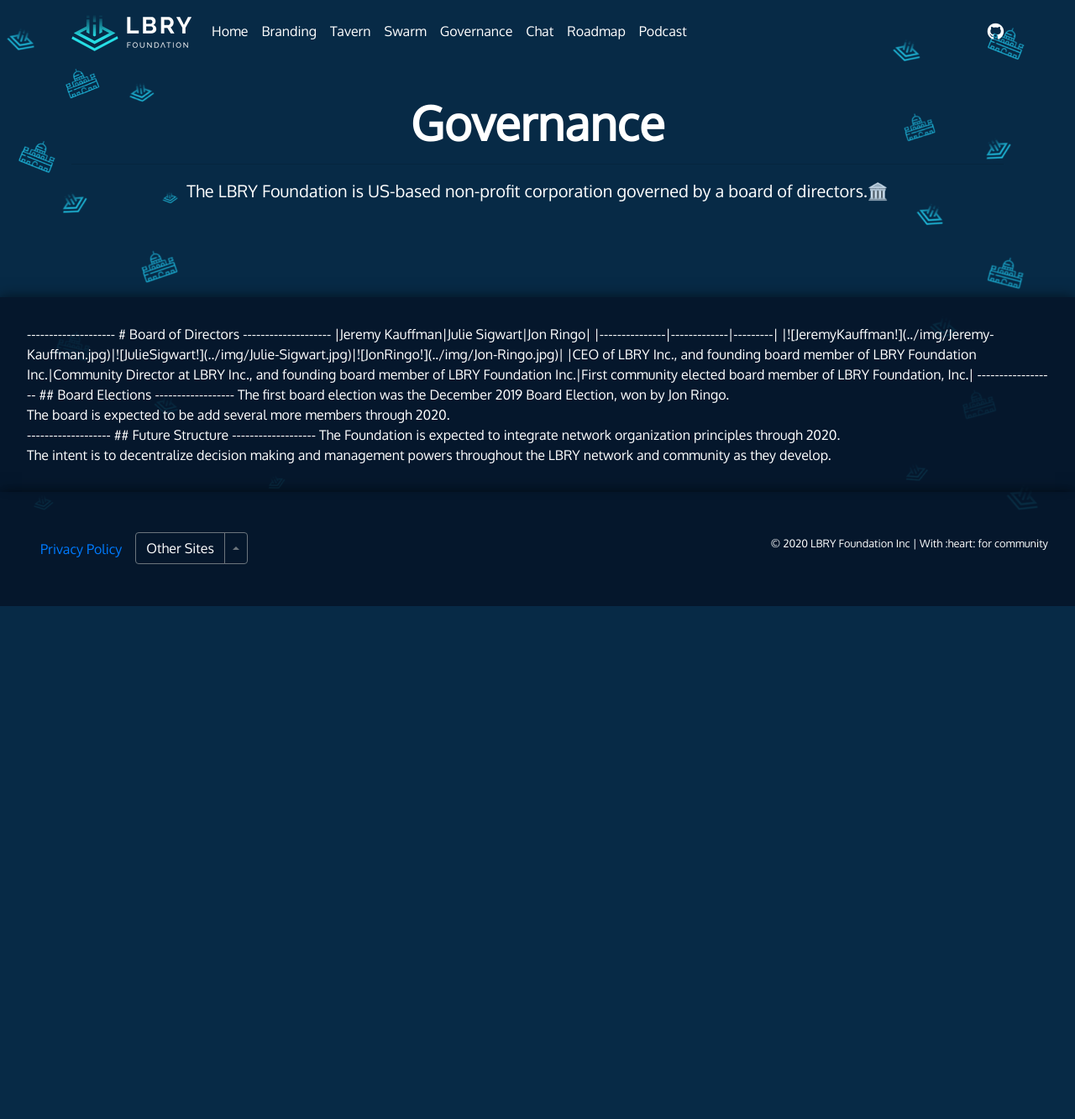
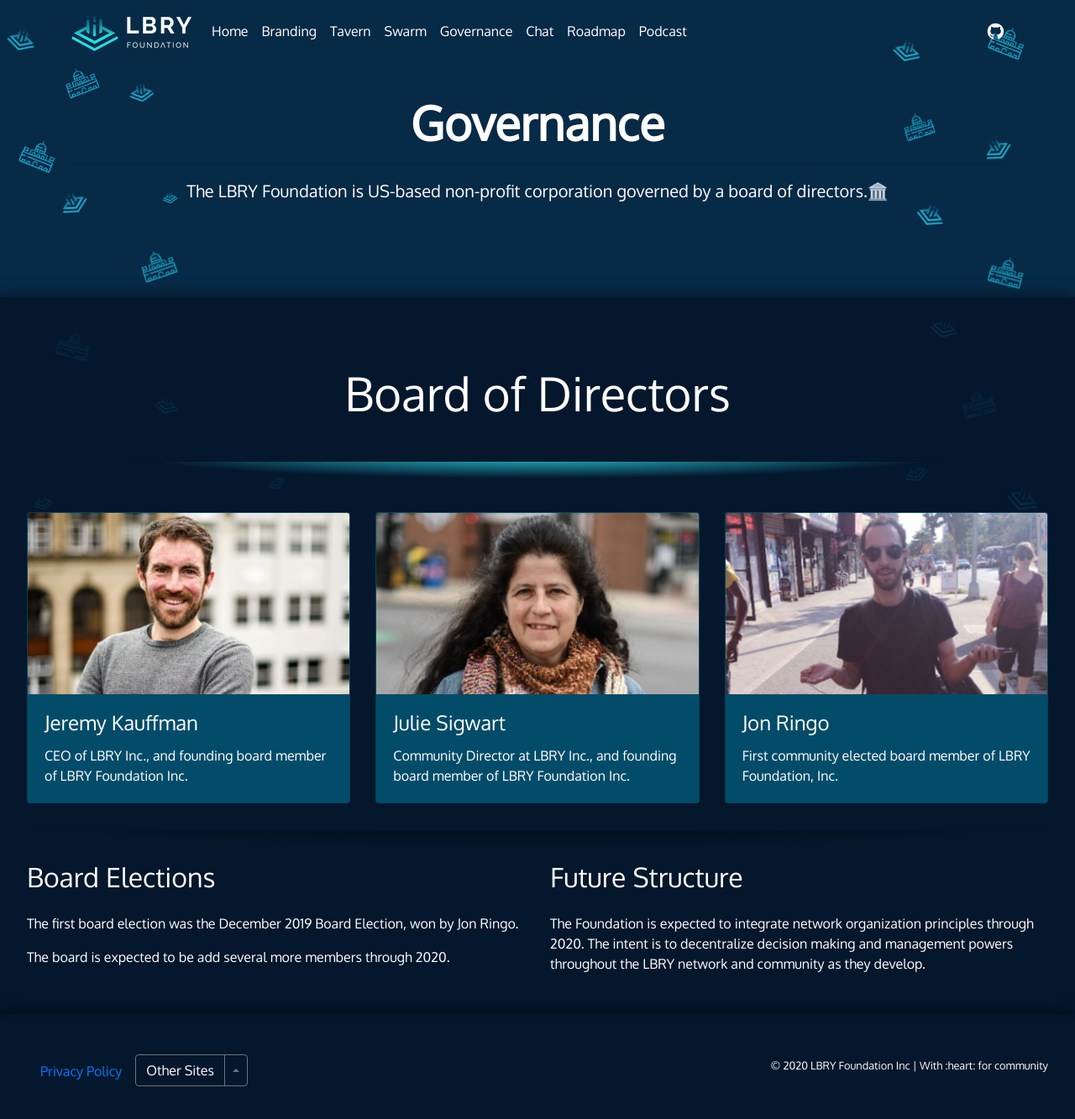
Before and after one commit to LBRYFoundation/lbryorg, a Jekyll site: the page built from pages/governance.html, in a window 1280 px wide and 1344 px high. Shown: the top 1333 px of the window at 84% size. Built offline with Jekyll 4.4.1, drawn with Linux system fonts in a browser that asks for light colours.

Commit message:
Updated : Charms of governance

```diff
--- a/pages/governance.html
+++ b/pages/governance.html
@@ -6,27 +6,57 @@
 permalink : /governance/
 ---
 
---------------------
-# Board of Directors
---------------------
+<!-- Board of Directors -->
+          <h2 class="display-4 text-center my-5 text-white" id="board">Board of Directors</h2>
+          <hr class="subhead">
+          <br>
+          <div class="row">
+            <div class="col-md-6 col-lg-4 scroll-fade" data-fade-delay="100">
+              <div class="card mb-3 lbry-dark">
+                <img class="card-img-top" src="../img/Jeremy-Kauffman.jpg" alt="Jeremy Kauffman">
+                <div class="card-body">
+                  <h4 class="card-title">Jeremy Kauffman</h4>
+                  <p class="card-text">CEO of LBRY Inc., and founding board member of LBRY Foundation Inc.</p>
+                </div>
+              </div>
+            </div>
 
+            <div class="col-md-6 col-lg-4 scroll-fade" data-fade-delay="300">
+              <div class="card mb-3 lbry-dark">
+                <img class="card-img-top" src="../img/Julie-Sigwart.jpg" alt="Julie Sigwart">
+                <div class="card-body">
+                  <h4 class="card-title">Julie Sigwart</h4>
+                  <p class="card-text">Community Director at LBRY Inc., and founding board member of LBRY Foundation Inc.</p>
+                </div>
+              </div>
+            </div>
 
-|Jeremy Kauffman|Julie Sigwart|Jon Ringo|
-|---------------|-------------|---------|
-|![JeremyKauffman!](../img/Jeremy-Kauffman.jpg)|![JulieSigwart!](../img/Julie-Sigwart.jpg)|![JonRingo!](../img/Jon-Ringo.jpg)|
-|CEO of LBRY Inc., and founding board member of LBRY Foundation Inc.|Community Director at LBRY Inc., and founding board member of LBRY Foundation Inc.|First community elected board member of LBRY Foundation, Inc.|
+            <div class="col-md-6 col-lg-4 scroll-fade" data-fade-delay="200">
+              <div class="card lbry-dark">
+                <img class="card-img-top" src="../img/Jon-Ringo.jpg" alt="Jon Ringo">
+                <div class="card-body">
+                  <h4 class="card-title">Jon Ringo</h4>
+                  <p class="card-text">First community elected board member of LBRY Foundation, Inc.</p>
+                </div>
+              </div>
+            </div>
+          </div>
+          <!-- /Board of Directors -->
+          <hr class="content"/>
 
+          <div id="about" class="row">
+            <!--Board Elections-->
+            <div class="col-md-6 col-lg-6 order-lg-1" id="board_elections">
+              <h2 class="mb-4">Board Elections</h2>
+              <p>The first board election was the December 2019 Board Election, won by Jon Ringo.</p>
+              <p>The board is expected to be add several more members through 2020.</p>
+            </div>
+            <!--/Board Elections-->
 
-------------------
-## Board Elections
-------------------
-
-The first board election was the December 2019 Board Election, won by Jon Ringo.<br>
-The board is expected to be add several more members through 2020.<br>
-
--------------------
-## Future Structure
--------------------
-
-The Foundation is expected to integrate network organization principles through 2020. <br>
-The intent is to decentralize decision making and management powers throughout the LBRY network and community as they develop. <br>
+            <div class="col-md-6 col-lg-6 order-lg-2" id="future_structure">
+              <h2 class="mb-4">Future Structure</h2>
+              <p>The Foundation is expected to integrate network organization principles through 2020.
+                The intent is to decentralize decision making and management powers
+                throughout the LBRY network and community as they develop.</p>
+            </div>
+          </div>
```
